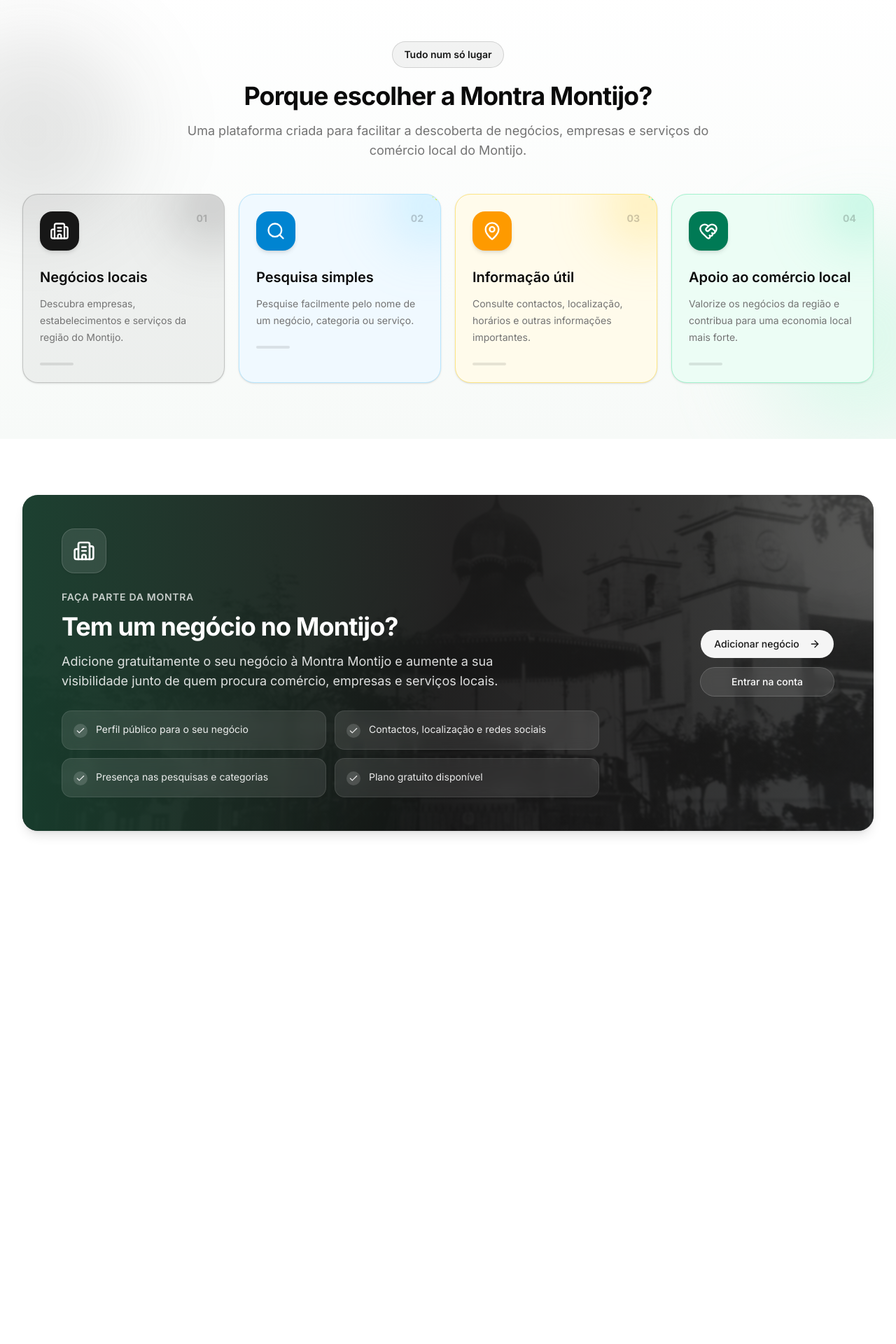
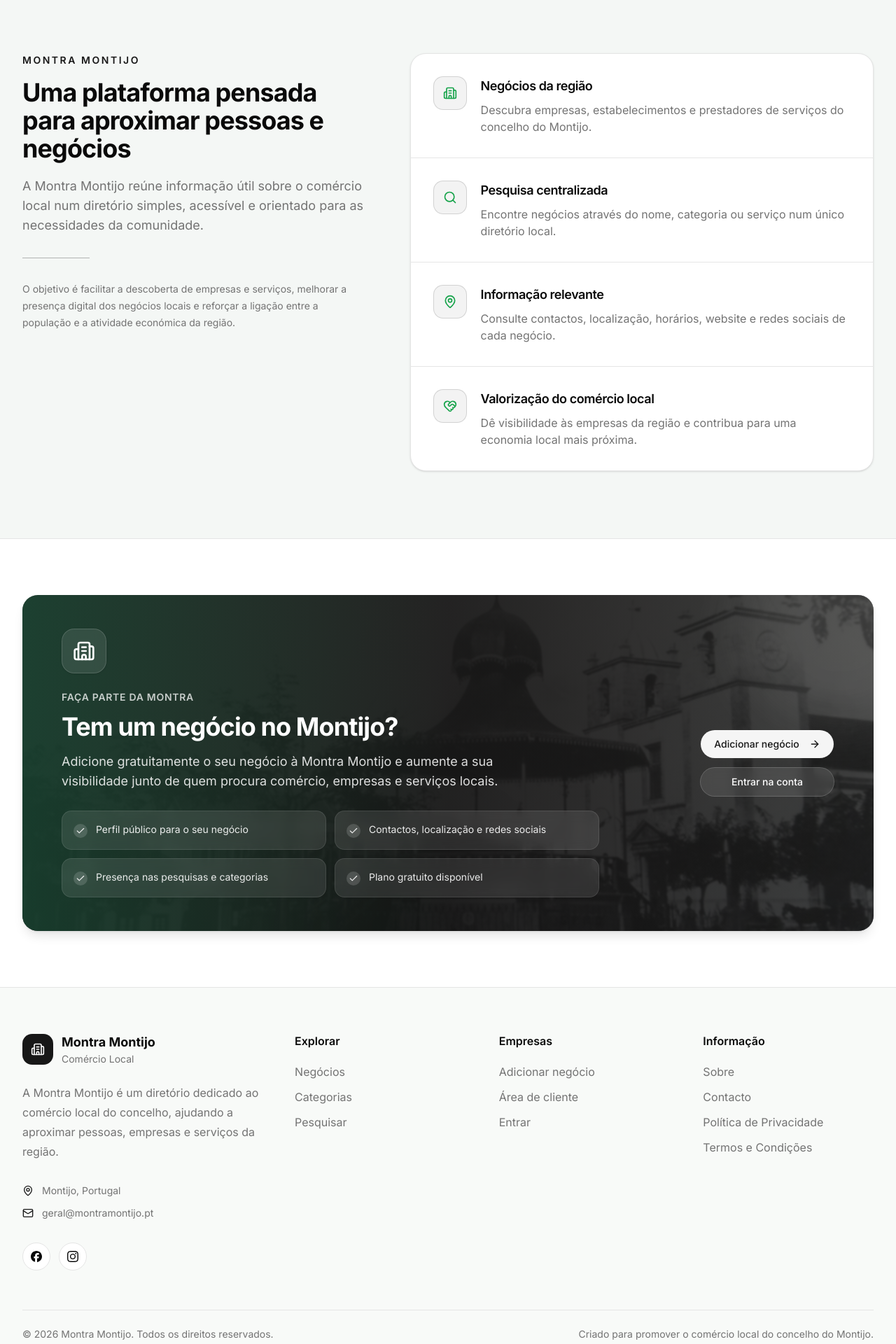
Before and after one commit to zebedal/montra-montijo, a Next.js app: page / in a window 1280 px wide. Shown: the part 1700-3620 px from the top of the page at 70% size. Before the commit the page ends 2967 px from the top, so only its background shows below. Built offline with nearby package versions, Linux system fonts and the light colour scheme; no server answers; the database is empty.

Commit message:
Added footer

```diff
--- a/app/layout.tsx
+++ b/app/layout.tsx
@@ -6,6 +6,7 @@
 import { Header } from "@/components/Header";
 import { Toaster } from "@/components/ui/sonner";
 import { cn } from "@/lib/utils";
+import Footer from "@/components/Footer";
 
 const inter = Inter({
   subsets: ["latin"],
@@ -114,7 +115,7 @@
         <Header />
 
         <div className="flex-1">{children}</div>
-
+        <Footer />
         <Toaster />
       </body>
     </html>
--- /dev/null
+++ b/components/Footer.tsx
@@ -0,0 +1,182 @@
+import Link from "next/link";
+
+import { Building2, Mail, MapPin } from "lucide-react";
+import { SiFacebook, SiInstagram } from "react-icons/si";
+
+import PageContainer from "@/components/PageContainer";
+
+const exploreLinks = [
+  {
+    label: "Negócios",
+    href: "/negocios"
+  },
+  {
+    label: "Categorias",
+    href: "/categorias"
+  },
+  {
+    label: "Pesquisar",
+    href: "/search"
+  }
+];
+
+const businessLinks = [
+  {
+    label: "Adicionar negócio",
+    href: "/criar-negocio"
+  },
+  {
+    label: "Área de cliente",
+    href: "/area-cliente"
+  },
+  {
+    label: "Entrar",
+    href: "/login"
+  }
+];
+
+const informationLinks = [
+  {
+    label: "Sobre",
+    href: "/sobre"
+  },
+  {
+    label: "Contacto",
+    href: "/contacto"
+  },
+  {
+    label: "Política de Privacidade",
+    href: "/politica-privacidade"
+  },
+  {
+    label: "Termos e Condições",
+    href: "/termos"
+  }
+];
+
+export default function Footer() {
+  return (
+    <footer className="border-t bg-[#f8faf8]">
+      <PageContainer className="py-16">
+        <div className="grid gap-12 lg:grid-cols-[1.4fr_1fr_1fr_1fr]">
+          <div className="max-w-md">
+            <div className="flex items-center gap-3">
+              <div className="flex h-11 w-11 items-center justify-center rounded-xl bg-primary text-primary-foreground">
+                <Building2 className="h-5 w-5" />
+              </div>
+
+              <div>
+                <h2 className="text-lg font-bold">Montra Montijo</h2>
+
+                <p className="text-sm text-muted-foreground">Comércio Local</p>
+              </div>
+            </div>
+
+            <p className="mt-6 leading-7 text-muted-foreground">
+              A Montra Montijo é um diretório dedicado ao comércio local do
+              concelho, ajudando a aproximar pessoas, empresas e serviços da
+              região.
+            </p>
+
+            <div className="mt-8 space-y-3 text-sm text-muted-foreground">
+              <div className="flex items-center gap-3">
+                <MapPin className="h-4 w-4 text-primary" />
+
+                <span>Montijo, Portugal</span>
+              </div>
+
+              <div className="flex items-center gap-3">
+                <Mail className="h-4 w-4 text-primary" />
+
+                <a
+                  href="mailto:geral@montramontijo.pt"
+                  className="transition-colors hover:text-primary"
+                >
+                  geral@montramontijo.pt
+                </a>
+              </div>
+            </div>
+
+            <div className="mt-8 flex gap-3">
+              <Link
+                href="#"
+                className="flex h-10 w-10 items-center justify-center rounded-full border bg-background transition-colors hover:border-primary hover:text-primary"
+              >
+                <SiFacebook className="h-4 w-4" />
+              </Link>
+
+              <Link
+                href="#"
+                className="flex h-10 w-10 items-center justify-center rounded-full border bg-background transition-colors hover:border-primary hover:text-primary"
+              >
+                <SiInstagram className="h-4 w-4" />
+              </Link>
+            </div>
+          </div>
+
+          <div>
+            <h3 className="font-semibold">Explorar</h3>
+
+            <ul className="mt-5 space-y-3">
+              {exploreLinks.map((link) => (
+                <li key={link.href}>
+                  <Link
+                    href={link.href}
+                    className="text-muted-foreground transition-colors hover:text-primary"
+                  >
+                    {link.label}
+                  </Link>
+                </li>
+              ))}
+            </ul>
+          </div>
+
+          <div>
+            <h3 className="font-semibold">Empresas</h3>
+
+            <ul className="mt-5 space-y-3">
+              {businessLinks.map((link) => (
+                <li key={link.href}>
+                  <Link
+                    href={link.href}
+                    className="text-muted-foreground transition-colors hover:text-primary"
+                  >
+                    {link.label}
+                  </Link>
+                </li>
+              ))}
+            </ul>
+          </div>
+
+          <div>
+            <h3 className="font-semibold">Informação</h3>
+
+            <ul className="mt-5 space-y-3">
+              {informationLinks.map((link) => (
+                <li key={link.href}>
+                  <Link
+                    href={link.href}
+                    className="text-muted-foreground transition-colors hover:text-primary"
+                  >
+                    {link.label}
+                  </Link>
+                </li>
+              ))}
+            </ul>
+          </div>
+        </div>
+
+        <div className="mt-14 border-t pt-6">
+          <div className="flex flex-col gap-3 text-sm text-muted-foreground md:flex-row md:items-center md:justify-between">
+            <p>
+              © {new Date().getFullYear()} Montra Montijo. Todos os direitos
+              reservados.
+            </p>
+
+            <p>Criado para promover o comércio local do concelho do Montijo.</p>
+          </div>
+        </div>
+      </PageContainer>
+    </footer>
+  );
+}
--- a/components/HeroBanner.tsx
+++ b/components/HeroBanner.tsx
@@ -231,7 +231,7 @@
                 }}
                 onKeyDown={handleKeyDown}
                 placeholder="Ex.: cabeleireiro, restaurante..."
-                className="border-0 pl-10 text-foreground shadow-none focus-visible:ring-0"
+                className="border-0 pl-10 text-foreground shadow-none focus-visible:ring-0 h-full"
                 role="combobox"
                 aria-expanded={showDropdown}
                 aria-controls="hero-search-suggestions"
--- a/components/WhyMontra.tsx
+++ b/components/WhyMontra.tsx
@@ -4,113 +4,87 @@
 
 const benefits = [
   {
-    title: "Negócios locais",
+    title: "Negócios da região",
     description:
-      "Descubra empresas, estabelecimentos e serviços da região do Montijo.",
-    icon: Building2,
-    cardClass: "border-primary/20 bg-primary/5 hover:border-primary/40",
-    iconClass: "bg-primary text-primary-foreground",
-    glowClass: "bg-primary/20"
+      "Descubra empresas, estabelecimentos e prestadores de serviços do concelho do Montijo.",
+    icon: Building2
   },
   {
-    title: "Pesquisa simples",
+    title: "Pesquisa centralizada",
     description:
-      "Pesquise facilmente pelo nome de um negócio, categoria ou serviço.",
-    icon: Search,
-    cardClass: "border-sky-200 bg-sky-50 hover:border-sky-300",
-    iconClass: "bg-sky-600 text-white",
-    glowClass: "bg-sky-300/30"
+      "Encontre negócios através do nome, categoria ou serviço num único diretório local.",
+    icon: Search
   },
   {
-    title: "Informação útil",
+    title: "Informação relevante",
     description:
-      "Consulte contactos, localização, horários e outras informações importantes.",
-    icon: MapPin,
-    cardClass: "border-amber-200 bg-amber-50 hover:border-amber-300",
-    iconClass: "bg-amber-500 text-white",
-    glowClass: "bg-amber-300/30"
+      "Consulte contactos, localização, horários, website e redes sociais de cada negócio.",
+    icon: MapPin
   },
   {
-    title: "Apoio ao comércio local",
+    title: "Valorização do comércio local",
     description:
-      "Valorize os negócios da região e contribua para uma economia local mais forte.",
-    icon: HeartHandshake,
-    cardClass: "border-emerald-200 bg-emerald-50 hover:border-emerald-300",
-    iconClass: "bg-emerald-700 text-white",
-    glowClass: "bg-emerald-300/30"
+      "Dê visibilidade às empresas da região e contribua para uma economia local mais próxima.",
+    icon: HeartHandshake
   }
 ];
 
 export default function WhyMontra() {
   return (
-    <section className="relative overflow-hidden  bg-[linear-gradient(to_bottom,#ffffff,#f7faf8)]">
-      <div
-        aria-hidden="true"
-        className="absolute -left-24 top-16 h-72 w-72 rounded-full bg-primary/10 blur-3xl"
-      />
+    <section className="border-y bg-[#f4f7f5]">
+      <PageContainer className="py-16 sm:py-20 lg:py-24">
+        <div className="grid gap-12 lg:grid-cols-[0.85fr_1.15fr] lg:gap-16">
+          <div className="lg:sticky lg:top-24 lg:self-start">
+            <p className="text-sm font-semibold uppercase tracking-[0.18em] text-primary">
+              Montra Montijo
+            </p>
 
-      <div
-        aria-hidden="true"
-        className="absolute -right-24 bottom-0 h-72 w-72 rounded-full bg-emerald-200/30 blur-3xl"
-      />
-
-      <PageContainer className="relative py-16 sm:py-20">
-        <div className="mx-auto max-w-3xl text-center">
-          <div className="inline-flex items-center rounded-full border border-primary/15 bg-primary/5 px-4 py-2 text-sm font-semibold text-primary">
-            Tudo num só lugar
-          </div>
-
-          <h2 className="mt-5 text-3xl font-bold tracking-tight sm:text-4xl">
-            Porque escolher a Montra Montijo?
+            <h2 className="mt-4 max-w-xl text-3xl font-bold tracking-tight sm:text-4xl">
+              Uma plataforma pensada para aproximar pessoas e negócios
             </h2>
 
-          <p className="mt-4 text-base leading-7 text-muted-foreground sm:text-lg">
-            Uma plataforma criada para facilitar a descoberta de negócios,
-            empresas e serviços do comércio local do Montijo.
+            <p className="mt-5 max-w-xl text-base leading-7 text-muted-foreground sm:text-lg">
+              A Montra Montijo reúne informação útil sobre o comércio local num
+              diretório simples, acessível e orientado para as necessidades da
+              comunidade.
+            </p>
+
+            <div className="mt-8 h-px w-24 bg-primary/30" />
+
+            <p className="mt-8 max-w-lg text-sm leading-6 text-muted-foreground">
+              O objetivo é facilitar a descoberta de empresas e serviços,
+              melhorar a presença digital dos negócios locais e reforçar a
+              ligação entre a população e a atividade económica da região.
             </p>
           </div>
 
-        <div className="mt-12 grid gap-5 sm:grid-cols-2 lg:grid-cols-4">
-          {benefits.map((benefit, index) => {
+          <div className="divide-y divide-border overflow-hidden rounded-3xl border bg-background shadow-sm">
+            {benefits.map((benefit) => {
               const Icon = benefit.icon;
 
               return (
                 <article
                   key={benefit.title}
-                className={`group relative overflow-hidden rounded-3xl border p-6 shadow-sm transition-all duration-300 hover:-translate-y-2 hover:shadow-xl ${benefit.cardClass}`}
+                  className="group grid gap-5 p-6 transition-colors duration-200 hover:bg-primary/[0.035] sm:grid-cols-[auto_1fr] sm:p-8"
                 >
-                <div
-                  aria-hidden="true"
-                  className={`absolute -right-10 -top-10 h-28 w-28 rounded-full blur-2xl transition-transform duration-300 group-hover:scale-125 ${benefit.glowClass}`}
-                />
-
-                <div className="relative">
-                  <div className="flex items-start justify-between gap-4">
-                    <div
-                      className={`flex h-14 w-14 items-center justify-center rounded-2xl shadow-md transition-transform duration-300 group-hover:scale-110 ${benefit.iconClass}`}
-                    >
-                      <Icon className="h-7 w-7" />
+                  <div className="flex h-12 w-12 items-center justify-center rounded-xl border border-primary/15 bg-primary/5">
+                    <Icon className="h-5 w-5 text-primary-green" />
                   </div>
 
-                    <span className="text-sm font-bold text-foreground/20">
-                      0{index + 1}
-                    </span>
-                  </div>
-
-                  <h3 className="mt-6 text-xl font-semibold text-foreground">
+                  <div>
+                    <h3 className="text-lg font-semibold tracking-tight">
                       {benefit.title}
                     </h3>
 
-                  <p className="mt-3 text-sm leading-6 text-muted-foreground">
+                    <p className="mt-2 max-w-2xl text-sm leading-6 text-muted-foreground sm:text-base">
                       {benefit.description}
                     </p>
-
-                  <div className="mt-6 h-1 w-12 rounded-full bg-foreground/10 transition-all duration-300 group-hover:w-20 group-hover:bg-foreground/25" />
                   </div>
                 </article>
               );
             })}
           </div>
+        </div>
       </PageContainer>
     </section>
   );
--- a/components/business/BusinessHomeCard.tsx
+++ b/components/business/BusinessHomeCard.tsx
@@ -37,7 +37,7 @@
         )}
 
         {showPremiumBadge && business.plan === "premium" && (
-          <Badge className="absolute left-3 top-3 border-0 bg-yellow-600 text-white hover:bg-yellow-600">
+          <Badge className="py-3 absolute left-3 top-3 border-0 bg-yellow-600 text-white hover:bg-yellow-600">
             <Crown className="mr-1 h-3.5 w-3.5" />
             Premium
           </Badge>
--- a/components/business/NewBusinesses.tsx
+++ b/components/business/NewBusinesses.tsx
@@ -70,7 +70,7 @@
 
                 <div className="min-w-0 flex-1">
                   {business.category && (
-                    <p className="truncate text-xs font-semibold uppercase tracking-wide text-primary">
+                    <p className="truncate text-xs font-semibold uppercase tracking-wide text-primary-green">
                       {business.category.name}
                     </p>
                   )}
```
Lines whose indentation alone changed are shown as unchanged.
